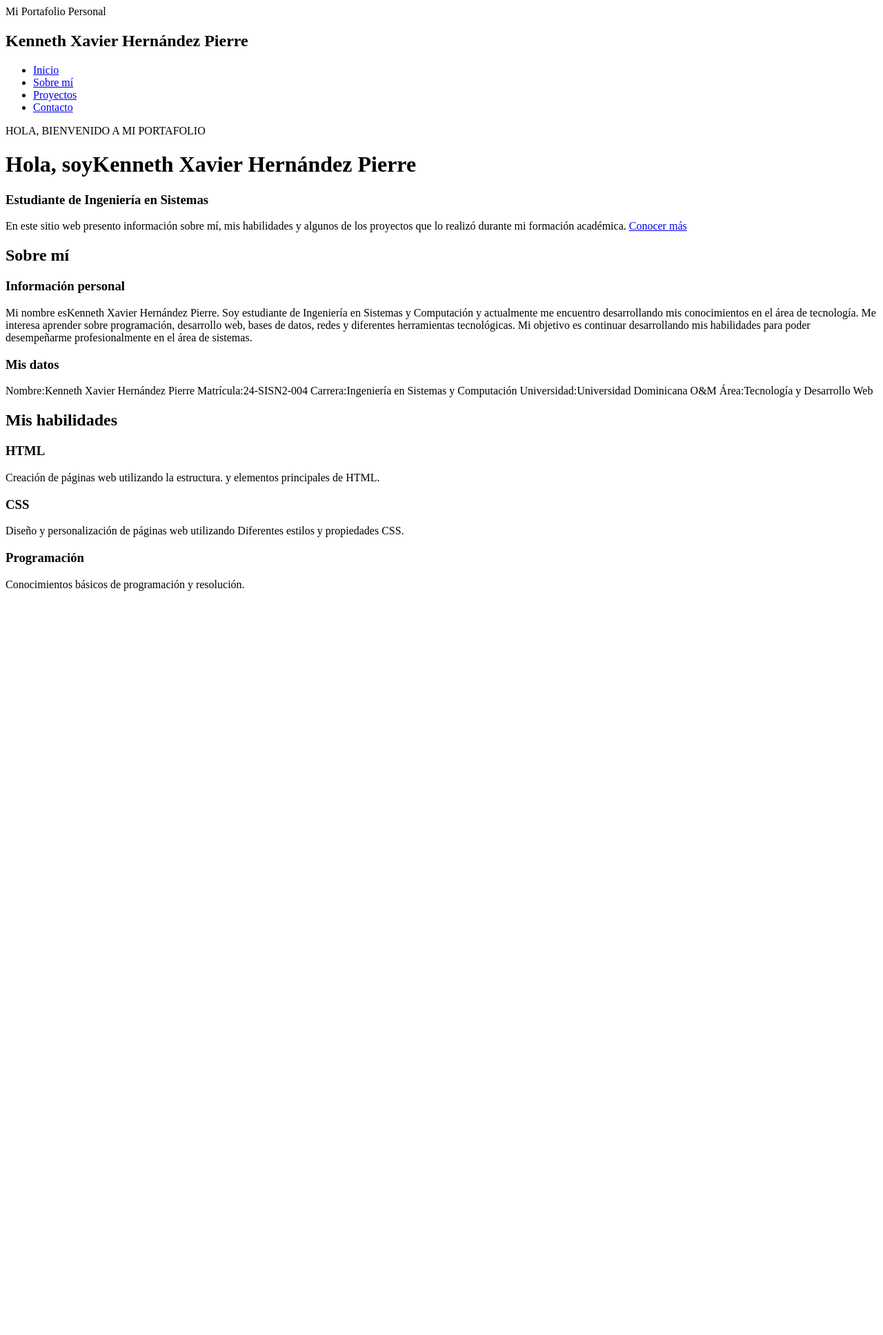
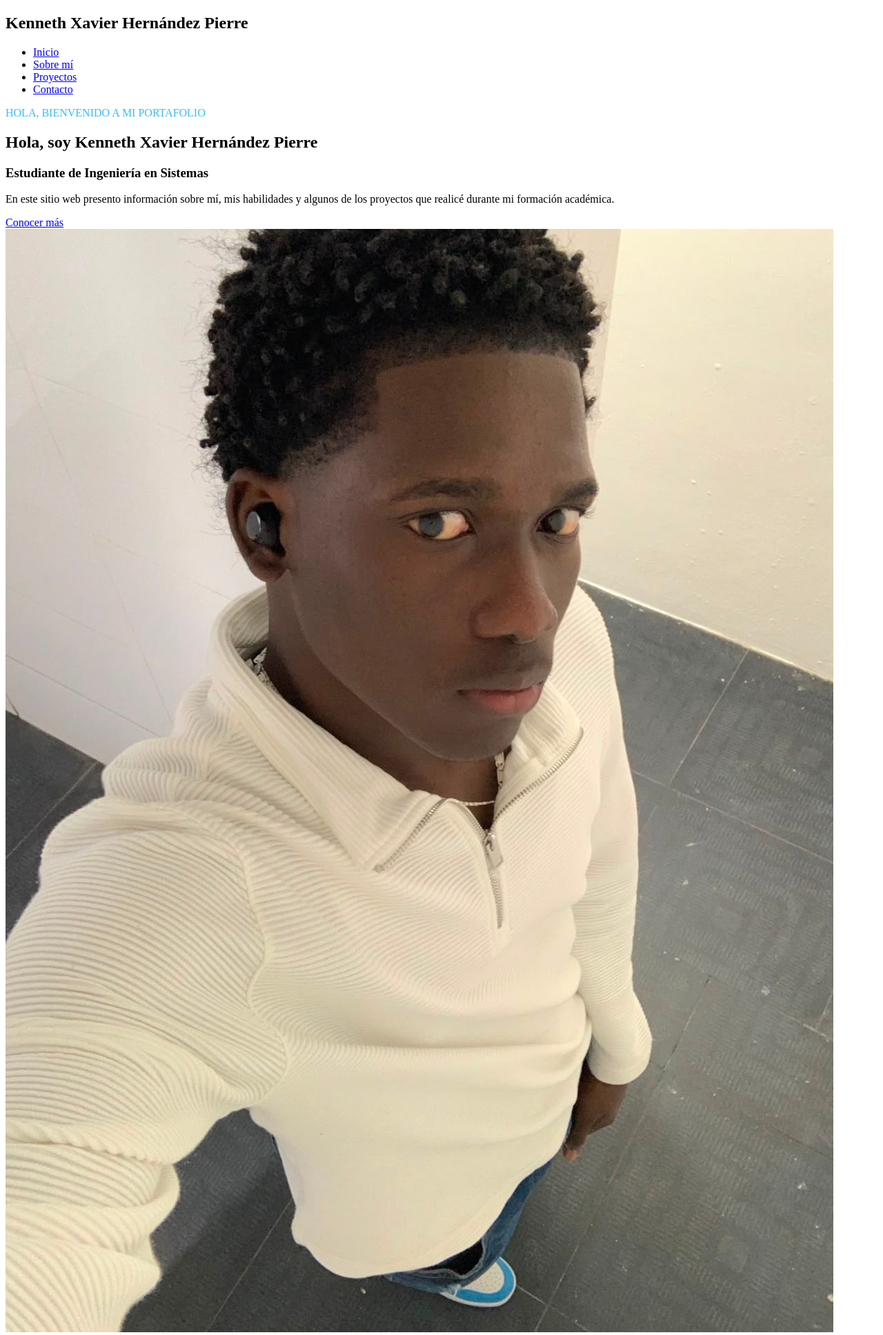
Before and after one commit to jennifer02-r/proyecto_final, a Flask app: template templates/pagina3.html in a window 1280 px wide. Shown: the top 1936 px of the page at 69% size. Before the commit the page ends 857 px from the top, so only its background shows below. Run offline with Flask 3, Linux system fonts and the light colour scheme; the template is opened without the code that fills it, so the values that code supplies are empty.

Commit message:
Mensaje de los cambios

```diff
--- a/templates/pagina3.html
+++ b/templates/pagina3.html
@@ -1,91 +1,93 @@
 <!DOCTYPE html>
-<html idioma="es">
-<cabeza>
-    <meta conjunto de caracteres="UTF-8">
-    <meta nombre="ventana gráfica"contenido="ancho=ancho-del-dispositivo, escala-inicial=1.0">
-    <título>Mi Portafolio Personal</título>
-    <enlace rel="hoja de estilo"href="estilo.css">
-</cabeza>
-<cuerpo>
+<html lang="es">
+<head>
+    <meta charset="UTF-8">
+    <meta name="viewport" content="width=device-width, initial-scale=1.0">
+    <title>Mi Portafolio Personal</title>
+    <!-- Asegúrate de usar la ruta correcta a tu archivo CSS -->
+    <link rel="stylesheet" href="{{ url_for('static', filename='estilos1.css') }}">
+</head>
+<body>
     <!-- Menú de navegación -->
-    <encabezamiento>
-        <navegación clase="barra de navegación">
-            <h2 clase="logo">Kenneth Xavier Hernández Pierre</h2>
-            <ul clase="menú">
+    <header>
+        <nav class="navbar">
+            <h2 class="logo">Kenneth Xavier Hernández Pierre</h2>
+            <ul class="menu">
                 <li><a href="#inicio">Inicio</a></li>
                 <li><a href="#sobre-mi">Sobre mí</a></li>
                 <li><a href="#proyectos">Proyectos</a></li>
                 <li><a href="#contacto">Contacto</a></li>
             </ul>
-        </navegación>
-    </encabezamiento>
+        </nav>
+    </header>
+
     <!-- Sección Inicio -->
-    <sección identificación="inicio"clase="inicio">
-        <div clase="contenido-inicio">
-            <div clase="texto-inicio">
-                <pag clase="saludo">HOLA, BIENVENIDO A MI PORTAFOLIO</pag>
-                <h1>Hola, soy<durar>Kenneth Xavier Hernández Pierre</durar></h1>
+    <section id="inicio" class="inicio">
+        <div class="contenido-inicio">
+            <div class="texto-inicio">
+                <p class="saludo">HOLA, BIENVENIDO A MI PORTAFOLIO</p>
+                <h1>Hola, soy <span>Kenneth Xavier Hernández Pierre</span></h1>
                 <h3>Estudiante de Ingeniería en Sistemas</h3>
-                <pag>
+                <p>
                     En este sitio web presento información sobre mí,
                     mis habilidades y algunos de los proyectos que
-                    lo realizó durante mi formación académica.
-                </pag>
-                <a href="#sobre-mi"clase="botón">Conocer más</a>
+                    realicé durante mi formación académica.
+                </p>
+                <a href="#sobre-mi" class="boton">Conocer más</a>
             </div>
-            <div clase="foto">
-                <imagen src="mi foto2.0.jpeg"alt="Fotografía personal">
+            <div class="foto">
+                <img src="{{ url_for('static', filename='imagenes/integrante3.jpeg') }}" alt="Fotografía personal">
             </div>
         </div>
-    </sección>
+    </section>
+
     <!-- Sección Sobre mí -->
-    <sección identificación="sobre-mi"clase="sección">
-        <h2 clase="título">Sobre mí</h2>
-        <div clase="sobre-mi">
-            <div clase="información">
+    <section id="sobre-mi" class="seccion">
+        <h2 class="titulo">Sobre mí</h2>
+        <div class="sobre-mi">
+            <div class="informacion">
                 <h3>Información personal</h3>
-                <pag>
-                    Mi nombre es<fuerte>Kenneth Xavier Hernández Pierre</fuerte>.
+                <p>
+                    Mi nombre es <strong>Kenneth Xavier Hernández Pierre</strong>.
                     Soy estudiante de Ingeniería en Sistemas y Computación
                     y actualmente me encuentro desarrollando mis conocimientos
                     en el área de tecnología.
-                </pag>
-                <pag>
+                </p>
+                <p>
                     Me interesa aprender sobre programación, desarrollo web,
                     bases de datos, redes y diferentes herramientas tecnológicas.
                     Mi objetivo es continuar desarrollando mis habilidades
                     para poder desempeñarme profesionalmente en el área de sistemas.
-                </pag>
+                </p>
             </div>
-            <div clase="datos">
+            <div class="datos">
                 <h3>Mis datos</h3>
-                <pag><fuerte>Nombre:</fuerte>Kenneth Xavier Hernández Pierre</pag>
-                <pag><fuerte>Matrícula:</fuerte>24-SISN2-004</pag>
-                <pag><fuerte>Carrera:</fuerte>Ingeniería en Sistemas y Computación</pag>
-                <pag><fuerte>Universidad:</fuerte>Universidad Dominicana O&M</pag>
-                <pag><fuerte>Área:</fuerte>Tecnología y Desarrollo Web</pag>
+                <p><strong>Nombre:</strong> Kenneth Xavier Hernández Pierre</p>
+                <p><strong>Matrícula:</strong> 24-SISN2-004</p>
+                <p><strong>Carrera:</strong> Ingeniería en Sistemas y Computación</p>
+                <p><strong>Universidad:</strong> Universidad Dominicana O&M</p>
+                <p><strong>Área:</strong> Tecnología y Desarrollo Web</p>
             </div>
         </div>
-    </sección>
+    </section>
+
     <!-- Sección Habilidades -->
-    <sección clase="habilidades">
-        <h2 clase="título">Mis habilidades</h2>
-        <div clase="contenedor-habilidades">
-            <div clase="¿">
+    <section class="habilidades">
+        <h2 class="titulo">Mis habilidades</h2>
+        <div class="contenedor-habilidades">
+            <div class="habilidad-card">
                 <h3>HTML</h3>
-                <pag>
-                    Creación de páginas web utilizando la estructura.
-                    y elementos principales de HTML.
-                </pag>
+                <p>Creación de páginas web utilizando la estructura y elementos principales de HTML.</p>
             </div>
-            <div clase="¿">
+            <div class="habilidad-card">
                 <h3>CSS</h3>
-                <pag>
-                    Diseño y personalización de páginas web utilizando
-                    Diferentes estilos y propiedades CSS.
-                </pag>
+                <p>Diseño y personalización de páginas web utilizando diferentes estilos y propiedades CSS.</p>
             </div>
-            <div clase="¿">
+            <div class="habilidad-card">
                 <h3>Programación</h3>
-                <pag>
-                    Conocimientos básicos de programación y resolución.
+                <p>Conocimientos básicos de programación y resolución de problemas.</p>
+            </div>
+        </div>
+    </section>
+</body>
+</html>
```
